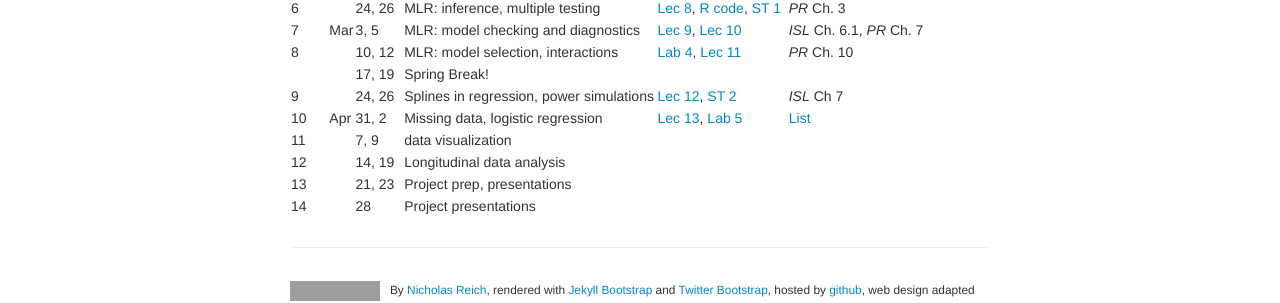
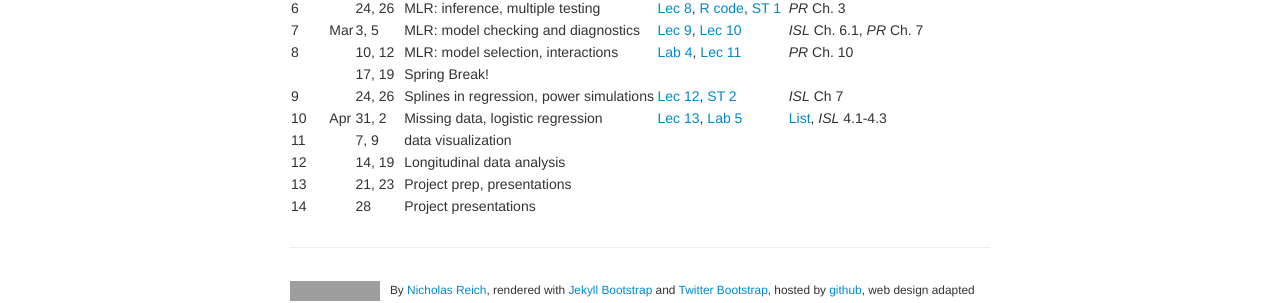
Before and after one commit to nickreich/stat-modeling-2015, a Jekyll site: the page built from pages/schedule.md, in a window 1280 px wide. Shown: the part 407-710 px from the top of the page. Built offline with Jekyll 4.4.1, drawn with Linux system fonts in a browser that asks for light colours; grey boxes are pictures that could not be loaded.

Commit message:
schedule update

```diff
--- a/pages/schedule.md
+++ b/pages/schedule.md
@@ -20,7 +20,7 @@
  8   |     | 10, 12 | MLR: model selection, interactions | [Lab 4](../assets/labs/lab4-mlr-diagnostics.pdf), [Lec 11](../assets/lectures/lecture11-mlr-interaction-transformation/lecture11-mlr-interactions-transformations.pdf) | _PR_ Ch. 10
      |     | 17, 19 | Spring Break! | |
  9   |     | 24, 26 | Splines in regression, power simulations | [Lec 12](../assets/lectures/lecture12-splines/lecture12-splines.pdf), [ST 2](../assets/lectures/specialtopic2-power-simulation/specialtopic2-power-simulation.pdf) | _ISL_ Ch 7
- 10  | Apr | 31, 2  | Missing data, logistic regression | [Lec 13](../assets/lectures/lecture13-logistic-regression/lecture13-logistic-regression.pdf), [Lab 5](../assets/labs/lab5-amelia-missing-data.pdf) | [List](missing-data-reading-list.html)
+ 10  | Apr | 31, 2  | Missing data, logistic regression | [Lec 13](../assets/lectures/lecture13-logistic-regression/lecture13-logistic-regression.pdf), [Lab 5](../assets/labs/lab5-amelia-missing-data.pdf) | [List](missing-data-reading-list.html), _ISL_ 4.1-4.3
  11  |     | 7, 9   | data visualization | |
  12  |     | 14, 19 | Longitudinal data analysis | |
  13  |     | 21, 23 | Project prep, presentations | |
```
